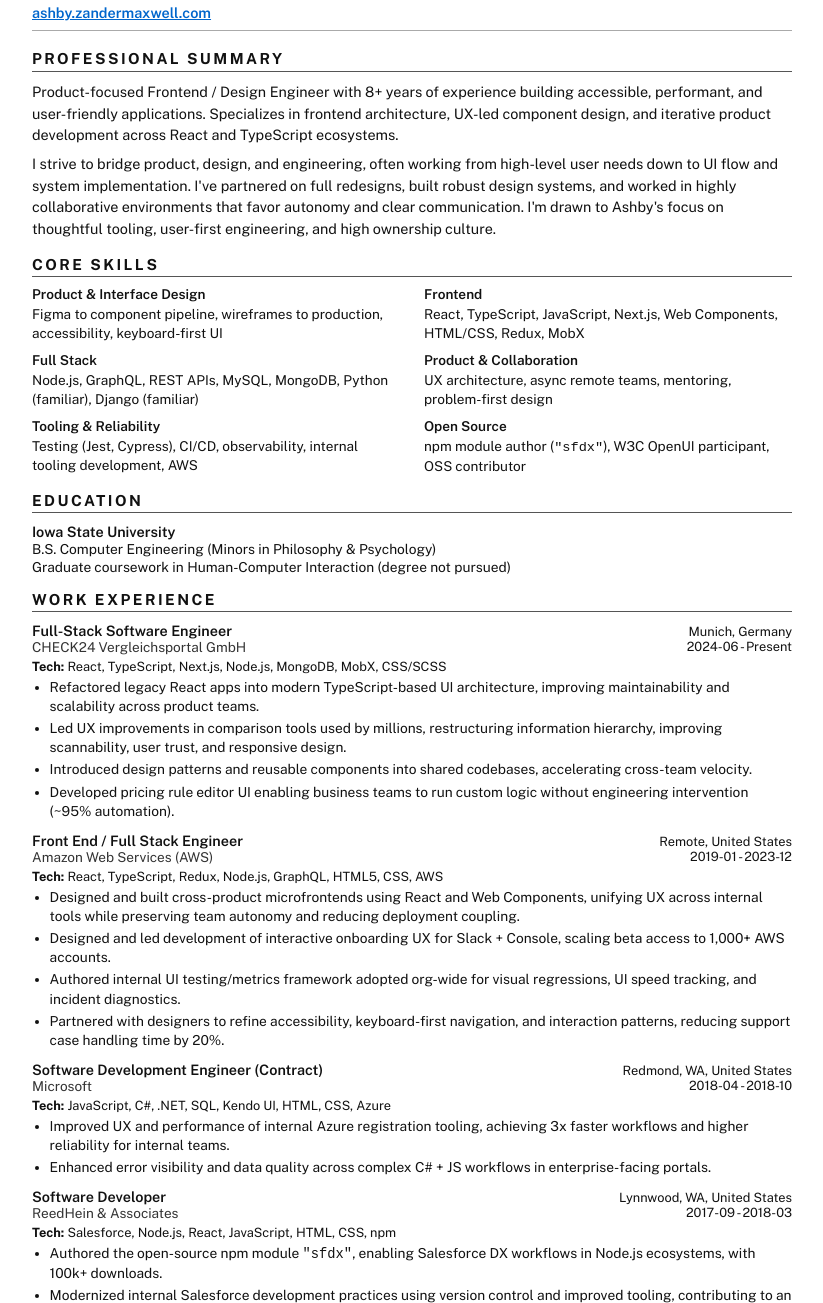
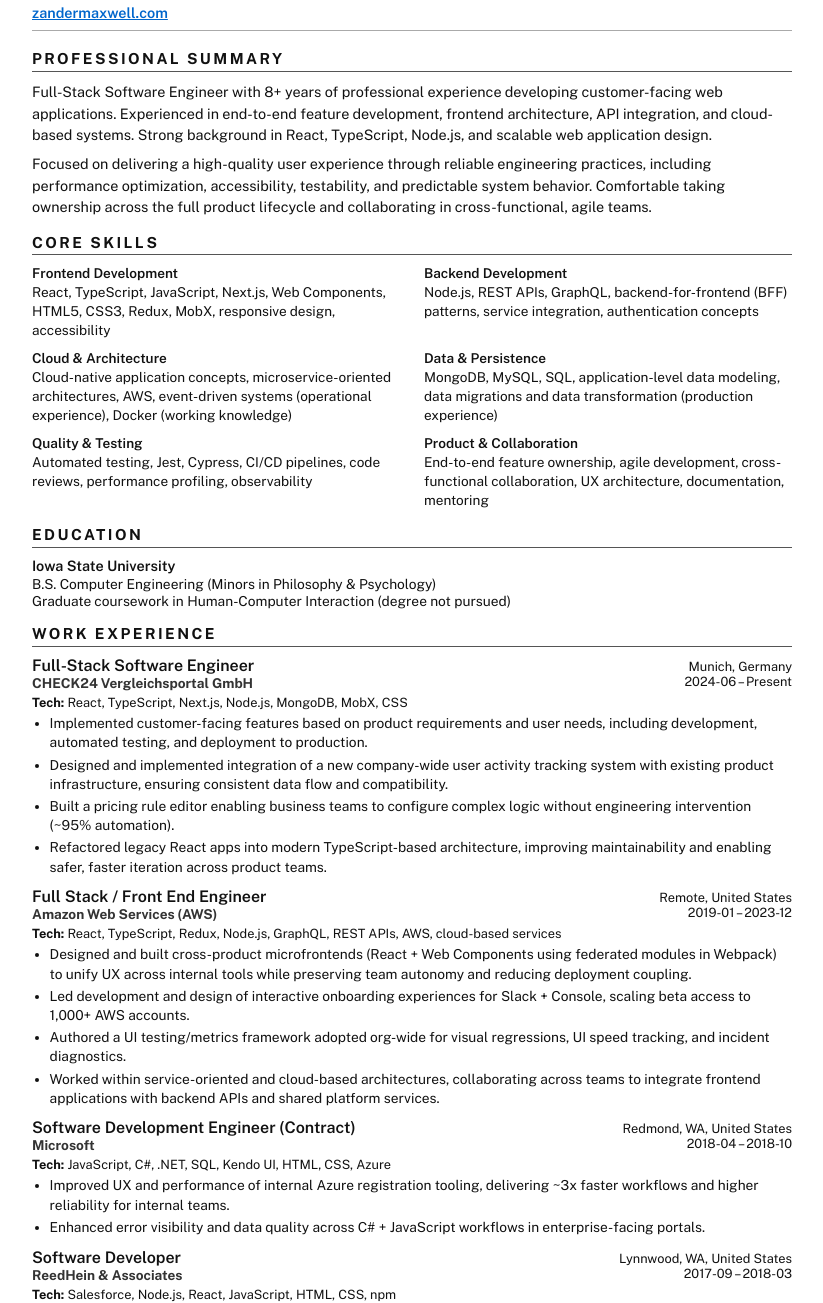
Before and after one commit to zandermax/resume, a plain HTML site: page print.html in a window 1280 px wide. Shown: the part 80-1383 px from the top of the page, without its empty margins (228-1051 px from the left). Drawn offline with nearby package versions, Linux system fonts and the light colour scheme.

Commit message:
Print resume made generic

```diff
--- a/assets/css/print-resume.css
+++ b/assets/css/print-resume.css
@@ -148,12 +148,13 @@ p {
 }
 
 .resume-print__experience-role {
-  font-size: 0.9rem;
+  font-size: 1rem;
   font-weight: 600;
 }
 
 .resume-print__experience-company {
   font-size: 0.85rem;
+	font-weight: bolder;
   color: #333;
 }
 
--- a/print.html
+++ b/print.html
@@ -3,12 +3,12 @@
 
 <head>
 	<meta charset="UTF-8" />
-	<title>Zander Maxwell - Design Engineer - Ashby</title>
+	<title>Zander Maxwell – Full-Stack Software Engineer</title>
 	<link rel="stylesheet" href="/assets/css/print-resume.css" />
 	<link href="https://fonts.googleapis.com/css2?family=Public+Sans:wght@300;400;500;600;700&display=swap" rel="stylesheet">
 	<meta name="viewport" content="width=device-width, initial-scale=1" />
 	<meta name="author" content="Zander Maxwell" />
-	<meta name="description" content="Resume - Design Engineer, Ashby" />
+	<meta name="description" content="Resume – Full-Stack Software Engineer" />
 </head>
 
 <body class="resume-print">
@@ -17,9 +17,9 @@
 			<div class="resume-print__header-main">
 				<div>
 					<h1 class="resume-print__name">Zander Maxwell</h1>
-					<p class="resume-print__role">Design Engineer</p>
+					<p class="resume-print__role">Full-Stack Software Engineer</p>
 					<p class="resume-print__full-resume-link">
-						<a href="https://ashby.zandermaxwell.com">ashby.zandermaxwell.com</a>
+						<a href="https://zandermaxwell.com">zandermaxwell.com</a>
 					</p>
 				</div>
 				<div class="resume-print__contact">
@@ -35,23 +35,22 @@
 				</div>
 			</div>
 			<div class="resume-print__ats-contact">
-				Zander Maxwell | Design Engineer | Munich, Germany | +49 151 72534939 | zandermaxwell@hey.com |
-				linkedin.com/in/zandermax | github.com/zandermax | ashby.zandermaxwell.com
+				Zander Maxwell | Full-Stack Software Engineer | Munich, Germany | +49 151 72534939 | zandermaxwell@hey.com |
+				linkedin.com/in/zandermax | github.com/zandermax | zandermaxwell.com
 			</div>
 		</header>
 
 		<section class="resume-print__section">
 			<h2 class="resume-print__section-title">Professional Summary</h2>
 			<p class="resume-print__text">
-				Product-focused Frontend / Design Engineer with 8+ years of experience building accessible, performant, and user-friendly applications.
-				Specializes in frontend architecture, UX-led component design, and iterative product development across React and TypeScript
-				ecosystems.
+				Full-Stack Software Engineer with 8+ years of professional experience developing customer-facing web applications.
+				Experienced in end-to-end feature development, frontend architecture, API integration, and cloud-based systems.
+				Strong background in React, TypeScript, Node.js, and scalable web application design.
 			</p>
 			<p class="resume-print__text">
-				I strive to bridge product, design, and engineering, often working from high-level user needs down to UI flow and system
-				implementation. I've partnered on full redesigns, built robust design systems, and worked in highly collaborative environments that favor
-				autonomy and clear communication. I'm drawn to Ashby's focus on thoughtful tooling, user-first engineering, and high ownership
-				culture.
+				Focused on delivering a high-quality user experience through reliable engineering practices, including
+				performance optimization, accessibility, testability, and predictable system behavior. Comfortable taking
+				ownership across the full product lifecycle and collaborating in cross-functional, agile teams.
 			</p>
 		</section>
 
@@ -59,28 +58,46 @@
 			<h2 class="resume-print__section-title">Core Skills</h2>
 			<div class="resume-print__skills-grid">
 				<div class="resume-print__skills-group">
-					<h3>Product & Interface Design</h3>
-					<p>Figma to component pipeline, wireframes to production, accessibility, keyboard-first UI</p>
+					<h3>Frontend Development</h3>
+					<p>
+						React, TypeScript, JavaScript, Next.js, Web Components, HTML5, CSS3,
+						Redux, MobX, responsive design, accessibility
+					</p>
 				</div>
 				<div class="resume-print__skills-group">
-					<h3>Frontend</h3>
-					<p>React, TypeScript, JavaScript, Next.js, Web Components, HTML/CSS, Redux, MobX</p>
+					<h3>Backend Development</h3>
+					<p>
+						Node.js, REST APIs, GraphQL, backend-for-frontend (BFF) patterns,
+						service integration, authentication concepts
+					</p>
 				</div>
 				<div class="resume-print__skills-group">
-					<h3>Full Stack</h3>
-					<p>Node.js, GraphQL, REST APIs, MySQL, MongoDB, Python (familiar), Django (familiar)</p>
+					<h3>Cloud &amp; Architecture</h3>
+					<p>
+						Cloud-native application concepts, microservice-oriented architectures, AWS,
+						event-driven systems (operational experience), Docker (working knowledge)
+					</p>
 				</div>
 				<div class="resume-print__skills-group">
-					<h3>Product & Collaboration</h3>
-					<p>UX architecture, async remote teams, mentoring, problem-first design</p>
+					<h3>Data &amp; Persistence</h3>
+					<p>
+						MongoDB, MySQL, SQL, application-level data modeling, data migrations and data transformation (production experience)
+					</p>
 				</div>
 				<div class="resume-print__skills-group">
-					<h3>Tooling & Reliability</h3>
-					<p>Testing (Jest, Cypress), CI/CD, observability, internal tooling development, AWS</p>
+					<h3>Quality &amp; Testing</h3>
+					<p>
+						Automated testing, Jest, Cypress, CI/CD pipelines,
+						code reviews, performance profiling, observability
+					</p>
 				</div>
 				<div class="resume-print__skills-group">
-					<h3>Open Source</h3>
-					<p>npm module author (<code>"sfdx"</code>), W3C OpenUI participant, OSS contributor</p>
+					<h3>Product &amp; Collaboration</h3>
+					<p>
+						End-to-end feature ownership, agile development,
+						cross-functional collaboration, UX architecture,
+						documentation, mentoring
+					</p>
 				</div>
 			</div>
 		</section>
@@ -90,7 +107,7 @@
 			<article class="resume-print__education-item">
 				<h3 class="resume-print__education-institution">Iowa State University</h3>
 				<p class="resume-print__education-degree">
-					B.S. Computer Engineering (Minors in Philosophy & Psychology)
+					B.S. Computer Engineering (Minors in Philosophy &amp; Psychology)
 				</p>
 				<p class="resume-print__education-details">
 					Graduate coursework in Human-Computer Interaction (degree not pursued)
@@ -109,43 +126,62 @@
 					</div>
 					<div class="resume-print__experience-meta">
 						<p>Munich, Germany</p>
-						<p>2024-06 - Present</p>
+						<p>2024-06 – Present</p>
 					</div>
 				</header>
 				<p class="resume-print__experience-tech">
-					<strong>Tech:</strong> React, TypeScript, Next.js, Node.js, MongoDB, MobX, CSS/SCSS
+					<strong>Tech:</strong> React, TypeScript, Next.js, Node.js, MongoDB, MobX, CSS
 				</p>
 				<ul class="resume-print__bullets">
-					<li>Refactored legacy React apps into modern TypeScript-based UI architecture, improving maintainability and scalability across
-						product teams.</li>
-					<li>Led UX improvements in comparison tools used by millions, restructuring information hierarchy, improving scannability, user trust, and responsive design.</li>
-					<li>Introduced design patterns and reusable components into shared codebases, accelerating cross-team velocity.</li>
-					<li>Developed pricing rule editor UI enabling business teams to run custom logic without engineering intervention (~95%
-						automation).</li>
+					<li>
+						Implemented customer-facing features based on product requirements and user needs,
+						including development, automated testing, and deployment to production.
+					</li>
+					<li>
+						Designed and implemented integration of a new company-wide user activity tracking system
+						with existing product infrastructure, ensuring consistent data flow and compatibility.
+					</li>
+					<li>
+						Built a pricing rule editor enabling business teams to configure complex logic without engineering intervention (~95%
+						automation).
+					</li>
+					<li>
+						Refactored legacy React apps into modern TypeScript-based architecture, improving maintainability and enabling safer, faster
+						iteration across product teams.
+					</li>
 				</ul>
 			</article>
 
 			<article class="resume-print__experience-item">
 				<header class="resume-print__experience-header">
 					<div>
-						<h3 class="resume-print__experience-role">Front End / Full Stack Engineer</h3>
+						<h3 class="resume-print__experience-role">Full Stack / Front End Engineer</h3>
 						<p class="resume-print__experience-company">Amazon Web Services (AWS)</p>
 					</div>
 					<div class="resume-print__experience-meta">
 						<p>Remote, United States</p>
-						<p>2019-01 - 2023-12</p>
+						<p>2019-01 – 2023-12</p>
 					</div>
 				</header>
 				<p class="resume-print__experience-tech">
-					<strong>Tech:</strong> React, TypeScript, Redux, Node.js, GraphQL, HTML5, CSS, AWS
+					<strong>Tech:</strong> React, TypeScript, Redux, Node.js, GraphQL, REST APIs, AWS, cloud-based services
 				</p>
 				<ul class="resume-print__bullets">
-					<li>Designed and built cross-product microfrontends using React and Web Components, unifying UX across internal tools while preserving team autonomy and reducing deployment coupling.</li>
-					<li>Designed and led development of interactive onboarding UX for Slack + Console, scaling beta access to 1,000+ AWS accounts.
+					<li>
+						Designed and built cross-product microfrontends (React + Web Components using federated modules in Webpack) to unify UX across
+						internal tools while preserving team autonomy and reducing deployment coupling.
 					</li>
-					<li>Authored internal UI testing/metrics framework adopted org-wide for visual regressions, UI speed tracking, and incident
-						diagnostics.</li>
-					<li>Partnered with designers to refine accessibility, keyboard-first navigation, and interaction patterns, reducing support case handling time by 20%.</li>
+					<li>
+						Led development and design of interactive onboarding experiences for Slack + Console, scaling beta access to 1,000+ AWS
+						accounts.
+					</li>
+					<li>
+						Authored a UI testing/metrics framework adopted org-wide for visual regressions, UI speed tracking, and incident diagnostics.
+					</li>
+					<li>
+						Worked within service-oriented and cloud-based architectures, collaborating across teams to integrate frontend applications with
+						backend APIs and shared platform services.
+					</li>
 				</ul>
 			</article>
 
@@ -157,18 +193,19 @@
 					</div>
 					<div class="resume-print__experience-meta">
 						<p>Redmond, WA, United States</p>
-						<p>2018-04 - 2018-10</p>
+						<p>2018-04 – 2018-10</p>
 					</div>
 				</header>
 				<p class="resume-print__experience-tech">
 					<strong>Tech:</strong> JavaScript, C#, .NET, SQL, Kendo UI, HTML, CSS, Azure
 				</p>
 				<ul class="resume-print__bullets">
-					<li>Improved UX and performance of internal Azure registration tooling, achieving 3x faster workflows and higher reliability for
+					<li>Improved UX and performance of internal Azure registration tooling, delivering ~3x faster workflows and higher reliability for
 						internal teams.</li>
-					<li>Enhanced error visibility and data quality across complex C# + JS workflows in enterprise-facing portals.</li>
+					<li>Enhanced error visibility and data quality across C# + JavaScript workflows in enterprise-facing portals.</li>
 				</ul>
 			</article>
+
 			<article class="resume-print__experience-item">
 				<header class="resume-print__experience-header">
 					<div>
@@ -177,22 +214,21 @@
 					</div>
 					<div class="resume-print__experience-meta">
 						<p>Lynnwood, WA, United States</p>
-						<p>2017-09 - 2018-03</p>
+						<p>2017-09 – 2018-03</p>
 					</div>
 				</header>
 				<p class="resume-print__experience-tech">
 					<strong>Tech:</strong> Salesforce, Node.js, React, JavaScript, HTML, CSS, npm
 				</p>
 				<ul class="resume-print__bullets">
-					<li>Authored the open-source npm module <code>"sfdx"</code>, enabling Salesforce DX workflows in Node.js ecosystems, with 100k+
-						downloads.</li>
-					<li>Modernized internal Salesforce development practices using version control and improved tooling, contributing to an ~80%
-						reduction in client loss.</li>
-					<li>Helped integrate agile methodologies and automated follow-up mechanisms, doubling development velocity and improving team
-						efficiency.</li>
+					<li>Authored the open-source npm module <code>"sfdx"</code>, enabling Salesforce DX workflows in Node.js ecosystems (100k+
+						downloads).</li>
+					<li>Modernized internal development practices with version control and improved tooling, contributing to an ~80% reduction in
+						client loss.</li>
+					<li>Helped integrate agile practices and automated follow-up mechanisms, doubling development velocity and improving team
+						throughput.</li>
 				</ul>
 			</article>
-
 
 			<article class="resume-print__experience-item">
 				<header class="resume-print__experience-header">
@@ -202,23 +238,23 @@
 					</div>
 					<div class="resume-print__experience-meta">
 						<p>Austin, TX, United States</p>
-						<p>2015-06 - 2017-01</p>
+						<p>2015-06 – 2017-01</p>
 					</div>
 				</header>
 				<p class="resume-print__experience-tech">
 					<strong>Tech:</strong> Node.js, JavaScript, HTML5, CSS, ASP.NET, Salesforce, SQL
 				</p>
 				<ul class="resume-print__bullets">
-					<li>Built a physician referral trends web application that contributed to healthcare contracts worth over $1M.</li>
+					<li>Built a physician referral trends web application that supported healthcare contracts worth $1M+.</li>
 					<li>Optimized a Physician Relationship Management platform adopted across mid-sized US hospital systems, improving performance and
 						usability.</li>
-					<li>Developed an internal volunteer tracking system monitoring more than 10,000 employee volunteer hours monthly.</li>
+					<li>Developed an internal volunteer tracking system monitoring 10,000+ employee volunteer hours monthly.</li>
 				</ul>
 			</article>
 		</section>
 
 		<section class="resume-print__section">
-			<h2 class="resume-print__section-title">Open Source & Community</h2>
+			<h2 class="resume-print__section-title">Open Source &amp; Community</h2>
 			<ul class="resume-print__list">
 				<li><strong>W3C OpenUI Group</strong> — Contributed to discussions standardizing composable, accessible UI components across the web
 					platform.</li>
```
